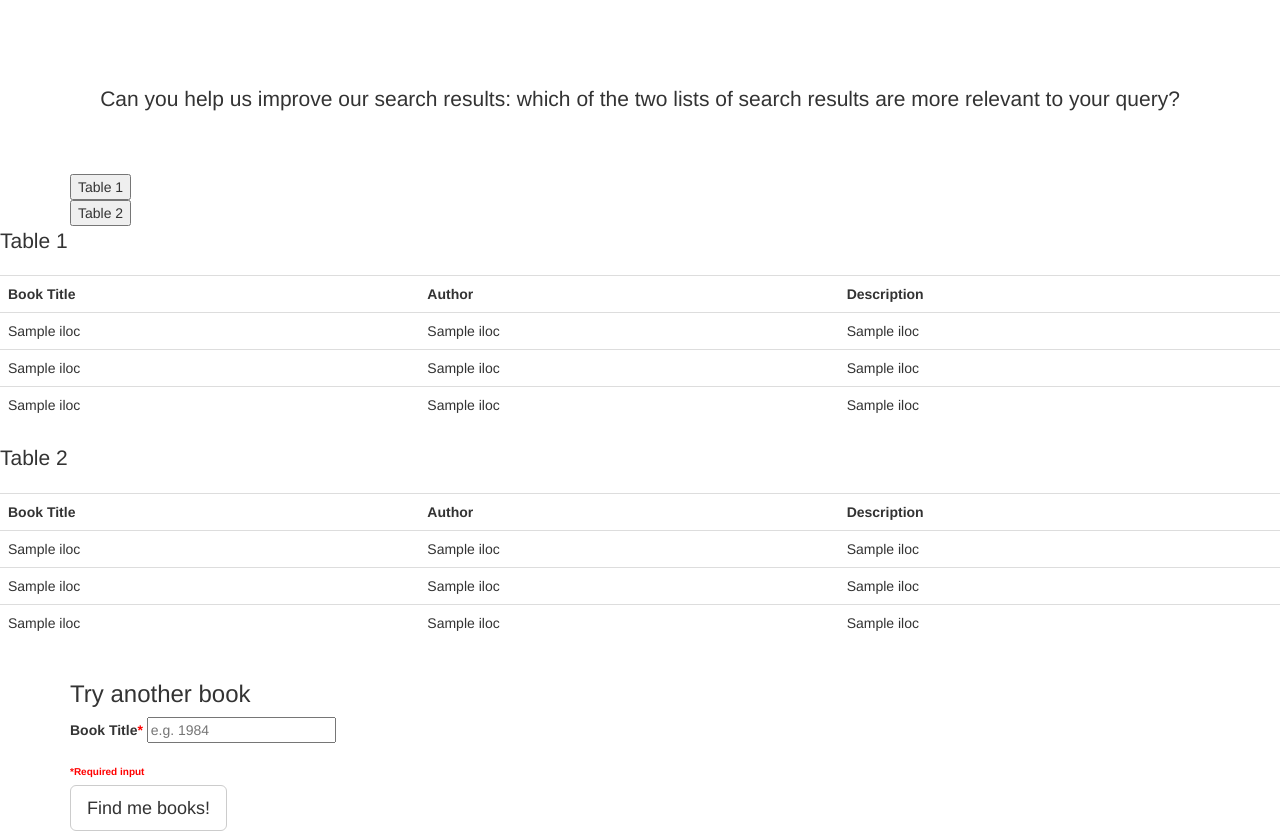
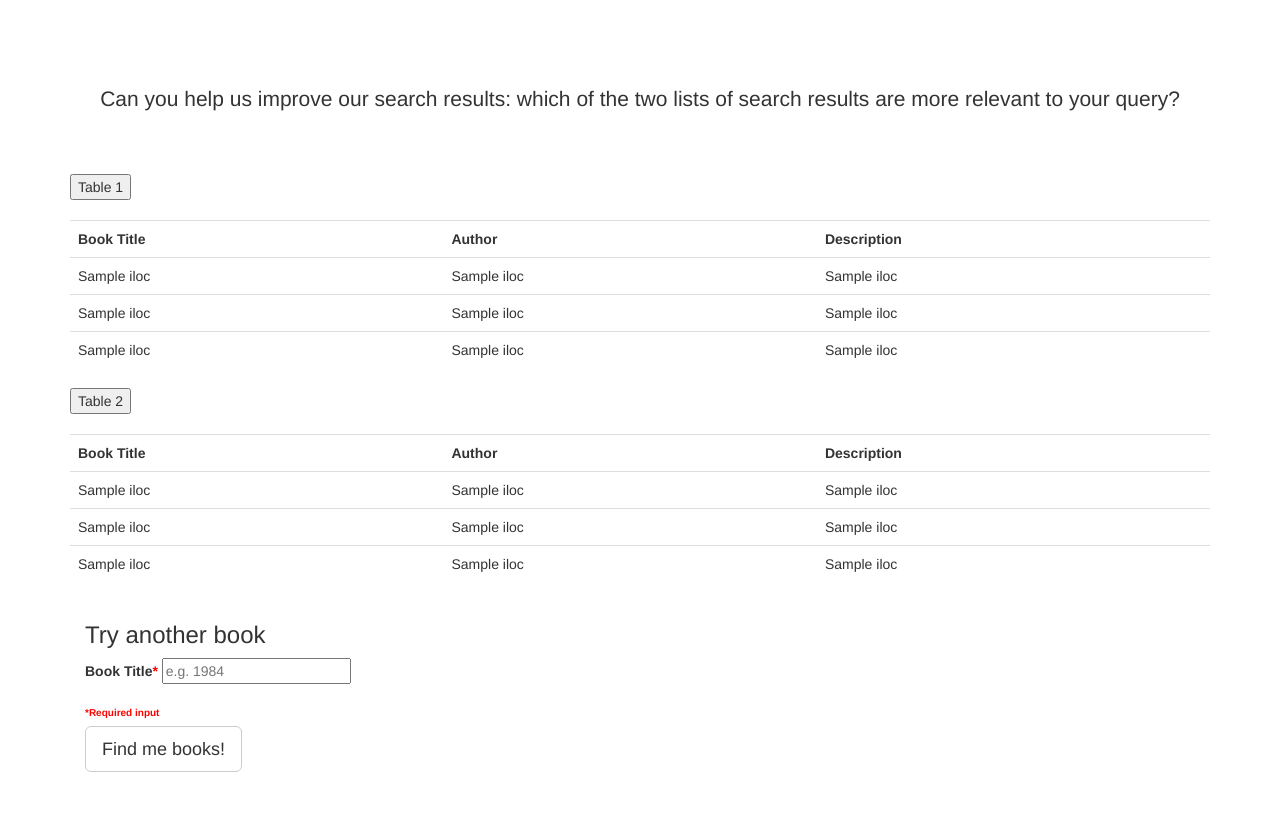
Before and after one commit to rmillin/diverse_reading, a Flask app: template BetterBooks/app/templates/output_val_two_tables.html in a window 1280 px wide. Shown: the part 318-1149 px from the top of the page. After the commit the page ends 1090 px from the top, so only its background shows below. Run offline with Flask 2, Linux system fonts and the light colour scheme; the template is opened without the code that fills it: most values are stand-ins (such as "Sample title", 1, 10 or a date in 2020); parts of the project's set-up code (start-up, migrations or seed data) failed here and were passed over; some libraries are stand-ins or nearby versions.

Commit message:
Improved table buttons on validation page

```diff
--- a/BetterBooks/app/templates/input_val.html
+++ b/BetterBooks/app/templates/input_val.html
@@ -10,7 +10,7 @@
     <meta name="author" content="">
     <link rel="icon" href="../../favicon.ico">
 
-    <title>Book Buble Burster</title>
+    <title>Better Books</title>
 
     <!-- Bootstrap core CSS -->
     <link href="../static/css/bootstrap.min.css" rel="stylesheet">
@@ -48,7 +48,7 @@
             <span class="icon-bar"></span>
             <span class="icon-bar"></span>
           </button>
-        <a class="navbar-brand" href="/">Book Buble Burster</a>
+        <a class="navbar-brand" href="/">Better Books</a>
         </div>
         <div id="navbar" class="collapse navbar-collapse">
           <ul class="nav navbar-nav">
--- a/BetterBooks/app/templates/output_val_two_tables.html
+++ b/BetterBooks/app/templates/output_val_two_tables.html
@@ -91,18 +91,15 @@
         <p class="lead"> Can you help us improve our search results: which of the two lists of search results are more relevant to your query?<br> </p>
       </div>
 
-    <form action="/validation_button_1">
-        <input type="submit" value="Table 1" >
-        <input type="hidden" name="t1_choice" value="{{true_table,user_book}}">
-    </form>
 
-    <form action="/validation_button_2">
-        <input type="submit" value="Table 2" >
-        <input type="hidden" name="t2_choice" value="{{true_table,user_book}}">
-    </form>
+    <div>
+<!--        <p class="lead">Table 1<br> </p> -->
+        <form action="/validation_button_1">
+            <input type="submit" value="Table 1" >
+            <input type="hidden" name="t1_choice" value="{{true_table,user_book}}">
+        </form>
+        <br>
 
-    </div>
-        <p class="lead">Table 1<br> </p>
     </div>
 
       <table class="table table-hover">
@@ -122,8 +119,13 @@
         <td>{{ table_1['Description'].iloc[2] }} </td></tr>
       </table>
 
-    </div>
-        <p class="lead">Table 2<br> </p>
+    <div>
+        <!-- <p class="lead">Table 2<br> </p> -->
+        <form action="/validation_button_2">
+            <input type="submit" value="Table 2" >
+            <input type="hidden" name="t2_choice" value="{{true_table,user_book}}">
+        </form>
+        <br>
     </div>
 
       <table class="table table-hover">
```
